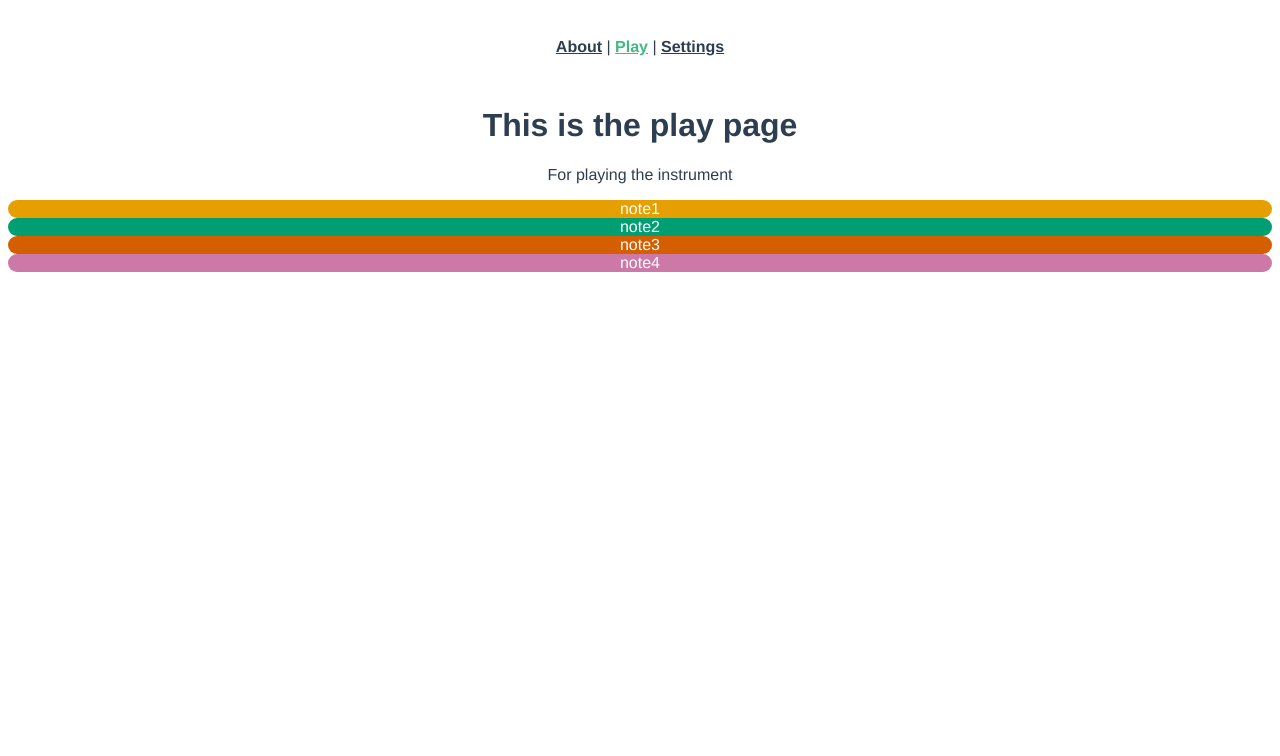
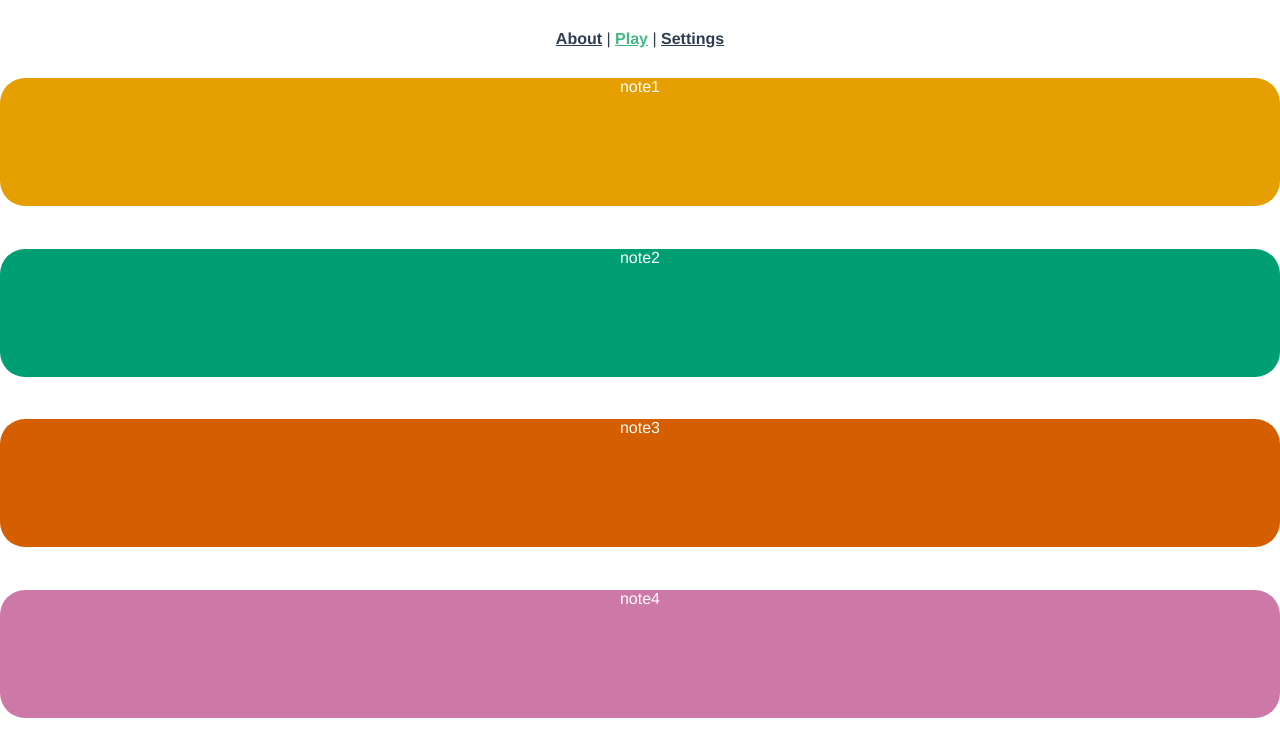
Before and after one commit to gawainhewitt/orchlab-strings, a Vue app: page /play in a window 1280 px wide. Shown: the top 756 px of the page. Built offline with nearby package versions, Linux system fonts and the light colour scheme.

Commit message:
strings spaced evenly and resized

```diff
--- a/src/App.vue
+++ b/src/App.vue
@@ -5,10 +5,6 @@
     <router-link to="/settings">Settings</router-link>
   </nav>
   <router-view/>
-
-  <!-- <div id="app">
-    <app-button />
-  </div> -->
 </template>
 
 <script>
@@ -23,6 +19,11 @@ export default {
 </script>
 
 <style>
+html, body, #app {
+  height: 100%;
+  margin: 0;
+}
+
 #app {
   font-family: Avenir, Helvetica, Arial, sans-serif;
   -webkit-font-smoothing: antialiased;
--- a/src/components/AppButton.vue
+++ b/src/components/AppButton.vue
@@ -34,6 +34,6 @@
   .note-buttons {
     color: rgb(255, 255, 255);
     border-radius: 25px;
+    height: 20%;
   }
-
 </style>
--- a/src/views/PlayView.vue
+++ b/src/views/PlayView.vue
@@ -1,11 +1,6 @@
 <template>
   <div class="play">
-    <h1>This is the play page</h1>
-    <p>For playing the instrument</p>
-  </div>
-
-  <div id="app">
-    <AppButton v-for="(string, i) in strings"
+      <AppButton v-for="(string, i) in strings"
       :string="string"
       :key="i"
       :buttonText=strings[i].name
@@ -50,3 +45,12 @@
       }
     }
 </script>
+
+<style>
+  .play {
+    height: 80%;
+    display: flex;
+    flex-direction: column;
+    justify-content: space-between;
+  }
+</style>
```
